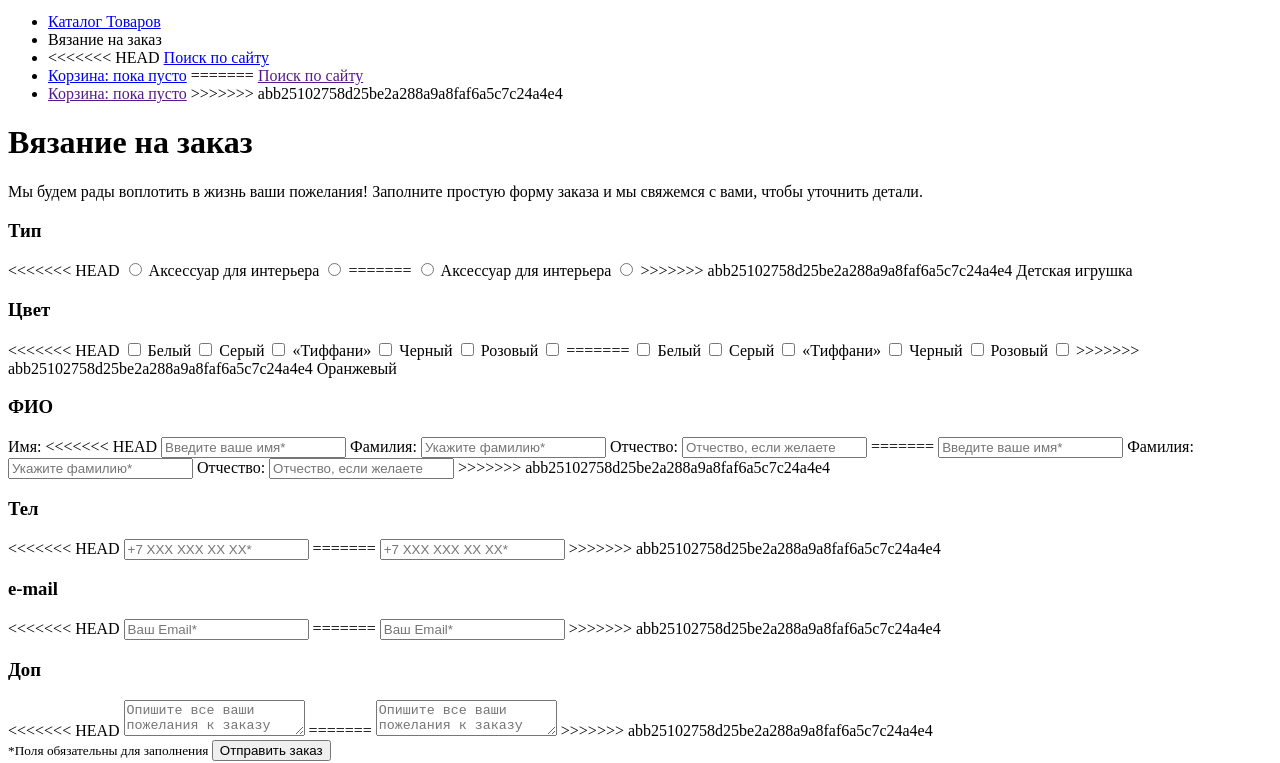
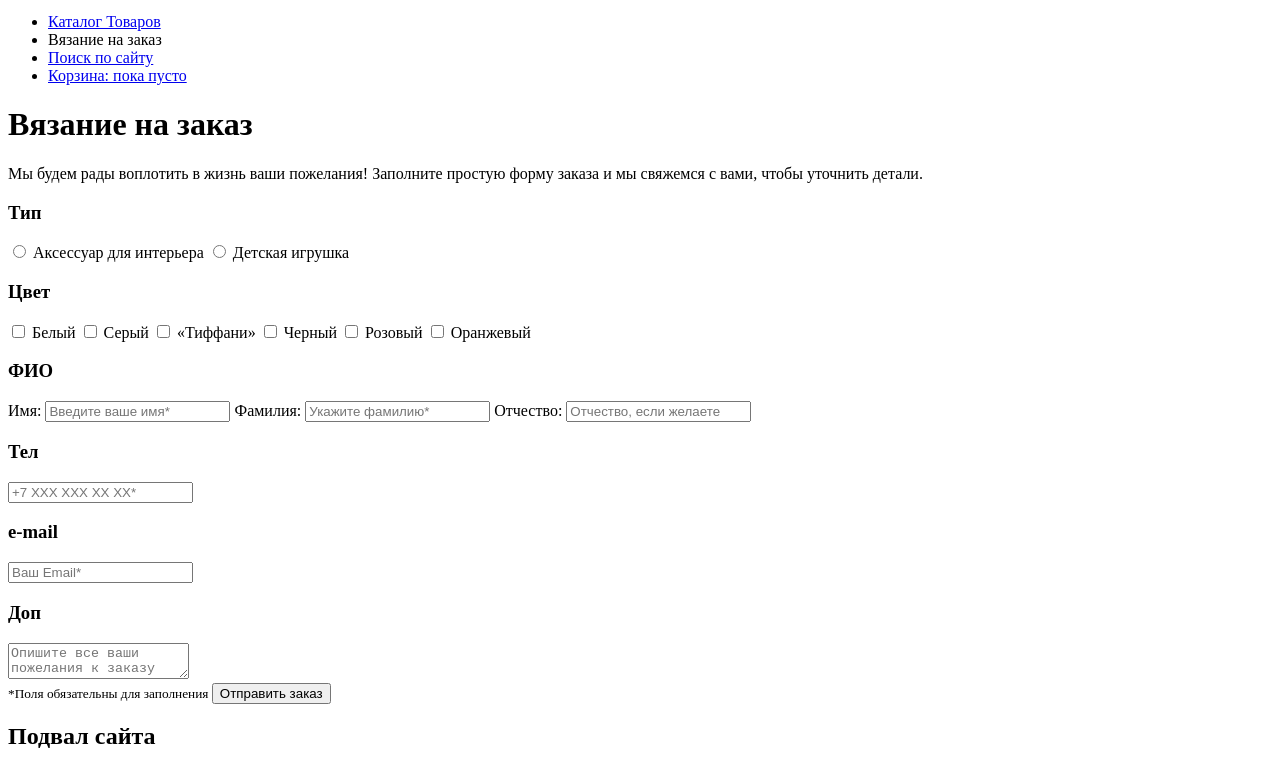
Before and after one commit to Elk1v/880445-mishka-18, a website: page source/form.html in a window 1280 px wide. Shown: the part 50-813 px from the top of the page. Drawn offline with Linux system fonts and the light colour scheme.

Commit message:
Правки

```diff
--- a/source/form.html
+++ b/source/form.html
@@ -21,17 +21,10 @@
               <a>Вязание на заказ</a>
             </li>
             <li class="site-list__item">
-<<<<<<< HEAD
               <a href="#">Поиск по сайту</a>
             </li>
             <li class="site-list__item">
               <a href="#">Корзина: пока пусто</a>
-=======
-              <a href="">Поиск по сайту</a>
-            </li>
-            <li class="site-list__item">
-              <a href="">Корзина: пока пусто</a>
->>>>>>> abb25102758d25be2a288a9a8faf6a5c7c24a4e4
             </li>
           </ul>
         </div>
@@ -44,91 +37,50 @@
         <p class="form-main__paragraph">Мы будем рады воплотить в жизнь ваши пожелания! Заполните простую форму заказа и мы свяжемся с вами, чтобы уточнить детали.</p>
         <div class="form-main__wrapper form-main__wrapper--type">
           <h3 class="form-main__title form-main__title--type" >Тип</h3>
-<<<<<<< HEAD
           <input class="form-main__radio form-main__radio--accessory" type="radio" id="radio-one">
-          <label for="radio--one">Аксессуар для интерьера</label>
+          <label for="radio-one">Аксессуар для интерьера</label>
           <input class="page-form__radio form-main__radio--toy" type="radio" id="radio-two">
-=======
-          <input class="form-main__radio form-main__radio--accessory" type="radio" id="radio--one">
-          <label for="radio--one">Аксессуар для интерьера</label>
-          <input class="page-form__radio form-main__radio--toy" type="radio" id="radio--two">
->>>>>>> abb25102758d25be2a288a9a8faf6a5c7c24a4e4
-          <label for="radio--two">Детская игрушка</label>
+          <label for="radio-two">Детская игрушка</label>
         </div>
 
         <div class="form-main__wrapper form-main__wrapper--color">
           <h3 class="form-main__title form-main_title--color">Цвет</h3>
-<<<<<<< HEAD
           <input class="form-main__checkbox" type="checkbox" id="checkbox-one">
-          <label for="checkbox--one">Белый</label>
+          <label for="checkbox-one">Белый</label>
           <input class="form-main__checkbox" type="checkbox" id="checkbox-two">
-          <label for="checkbox--one">Серый</label>
+          <label for="checkbox-one">Серый</label>
           <input class="form-main__checkbox" type="checkbox" id="checkbox-three">
-          <label for="checkbox--one">«Тиффани»</label>
+          <label for="checkbox-one">«Тиффани»</label>
           <input class="form-main__checkbox" type="checkbox" id="checkbox-four">
-          <label for="checkbox--one">Черный</label>
+          <label for="checkbox-one">Черный</label>
           <input class="form-main__checkbox" type="checkbox" id="checkbox-five">
-          <label for="checkbox--one">Розовый</label>
+          <label for="checkbox-one">Розовый</label>
           <input class="form-main__checkbox" type="checkbox" id="checkbox-six">
-=======
-          <input class="form-main__checkbox" type="checkbox" id="checkbox--one">
-          <label for="checkbox--one">Белый</label>
-          <input class="form-main__checkbox" type="checkbox" id="checkbox--two">
-          <label for="checkbox--one">Серый</label>
-          <input class="form-main__checkbox" type="checkbox" id="checkbox--three">
-          <label for="checkbox--one">«Тиффани»</label>
-          <input class="form-main__checkbox" type="checkbox" id="checkbox--four">
-          <label for="checkbox--one">Черный</label>
-          <input class="form-main__checkbox" type="checkbox" id="checkbox--five">
-          <label for="checkbox--one">Розовый</label>
-          <input class="form-main__checkbox" type="checkbox" id="checkbox--six">
->>>>>>> abb25102758d25be2a288a9a8faf6a5c7c24a4e4
-          <label for="checkbox--one">Оранжевый</label>
+          <label for="checkbox-one">Оранжевый</label>
         </div>
 
         <div class="form-main__wrapper form-main__wrapper--name">
           <h3 class="form-main__title form-main__title--name"><abbr>ФИО</abbr></h3>
           <label for="text--name">Имя:</label>
-<<<<<<< HEAD
           <input class="form-main__text" type="text" id="text-name" placeholder="Введите ваше имя*">
-          <label for="text--name">Фамилия:</label>
+          <label for="text-name">Фамилия:</label>
           <input class="form-main__text" type="text" id="text-name" placeholder="Укажите фамилию*">
-          <label for="text--name">Отчество:</label>
+          <label for="text-name">Отчество:</label>
           <input class="form-main__text" type="text" id="text-name" placeholder="Отчество, если желаете">
-=======
-          <input class="form-main__text" type="text" id="text--name" placeholder="Введите ваше имя*">
-          <label for="text--name">Фамилия:</label>
-          <input class="form-main__text" type="text" id="text--name" placeholder="Укажите фамилию*">
-          <label for="text--name">Отчество:</label>
-          <input class="form-main__text" type="text" id="text--name" placeholder="Отчество, если желаете">
->>>>>>> abb25102758d25be2a288a9a8faf6a5c7c24a4e4
         </div>
-
         <div class="form-main__wrapper form-main__wrapper--cellular">
           <h3 class="form-main__title form-main__title--cellular">Тел</h3>
-<<<<<<< HEAD
           <input  class="form-main__text" type="text" id="text-cellular" placeholder="+7 ХХХ ХХХ ХХ ХХ*">
-=======
-          <input  class="form-main__text" type="text" id="text--cellular" placeholder="+7 ХХХ ХХХ ХХ ХХ*">
->>>>>>> abb25102758d25be2a288a9a8faf6a5c7c24a4e4
         </div>
 
         <div class="form-main__wrapper form-main__wrapper--email">
           <h3 class="form-main__title form-main__title--cellular">e-mail</h3>
-<<<<<<< HEAD
-          <input  class="form-main__text" type="text" id="text-cellular" placeholder="Ваш Email*">
-=======
-          <input  class="form-main__text" type="text" id="text--cellular" placeholder="Ваш Email*">
->>>>>>> abb25102758d25be2a288a9a8faf6a5c7c24a4e4
+          <input class="form-main__text" type="text" id="text-cellular" placeholder="Ваш Email*">
         </div>
 
         <div class="form-main__wrapper form-main__wrapper--extra">
           <h3 class="form-mainm__title form-main__title--extra">Доп</h3>
-<<<<<<< HEAD
           <textarea class="form-main__textarea"   id="textarea-extra" placeholder="Опишите все ваши пожелания к заказу"></textarea>
-=======
-          <textarea class="form-main__textarea"   id="textarea--extra" placeholder="Опишите все ваши пожелания к заказу"></textarea>
->>>>>>> abb25102758d25be2a288a9a8faf6a5c7c24a4e4
         </div>
 
         <small class="form-main__legend">
```
Also changed, not shown: source/catalog.html (+2 -18 lines), source/index.html (+9 -44 lines).
